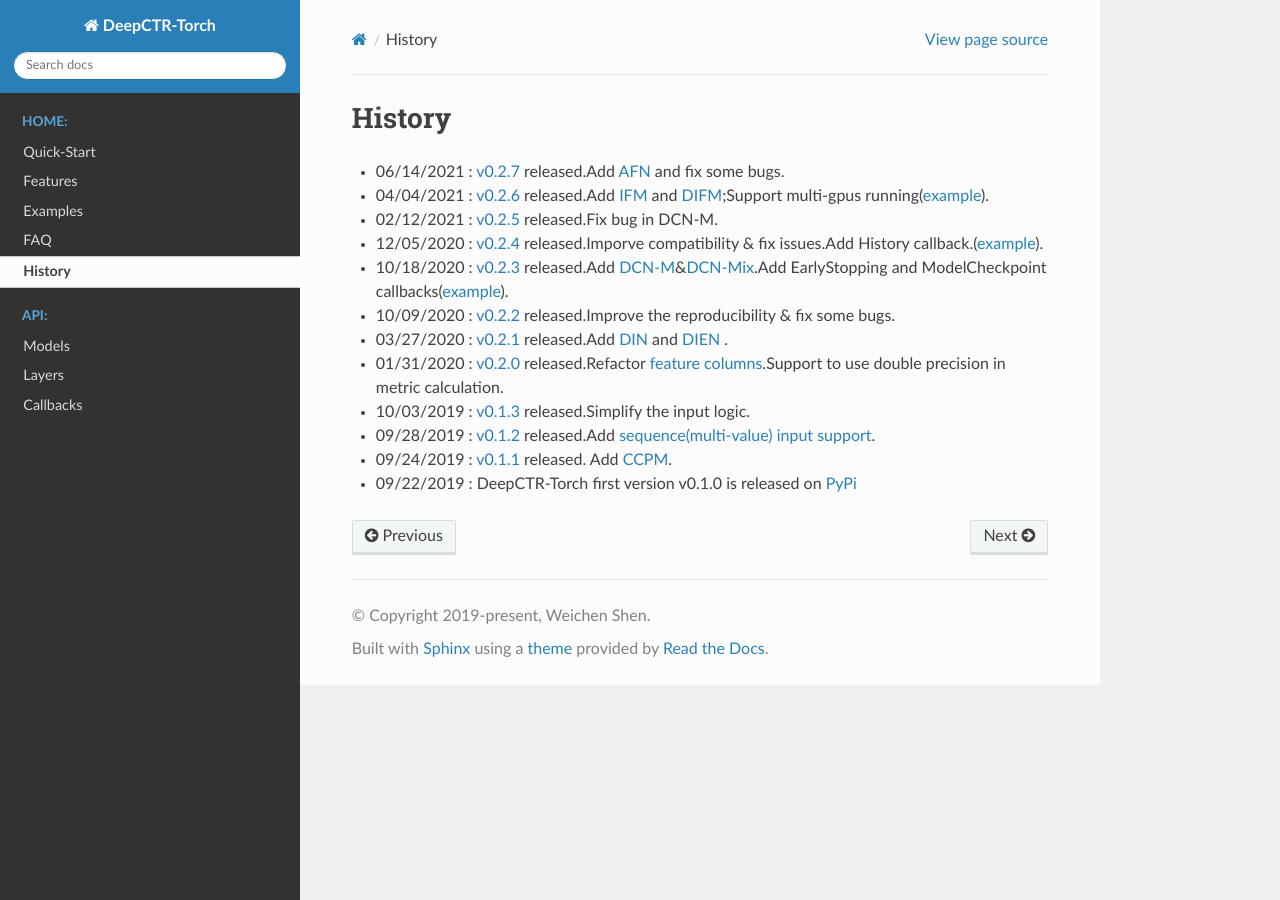
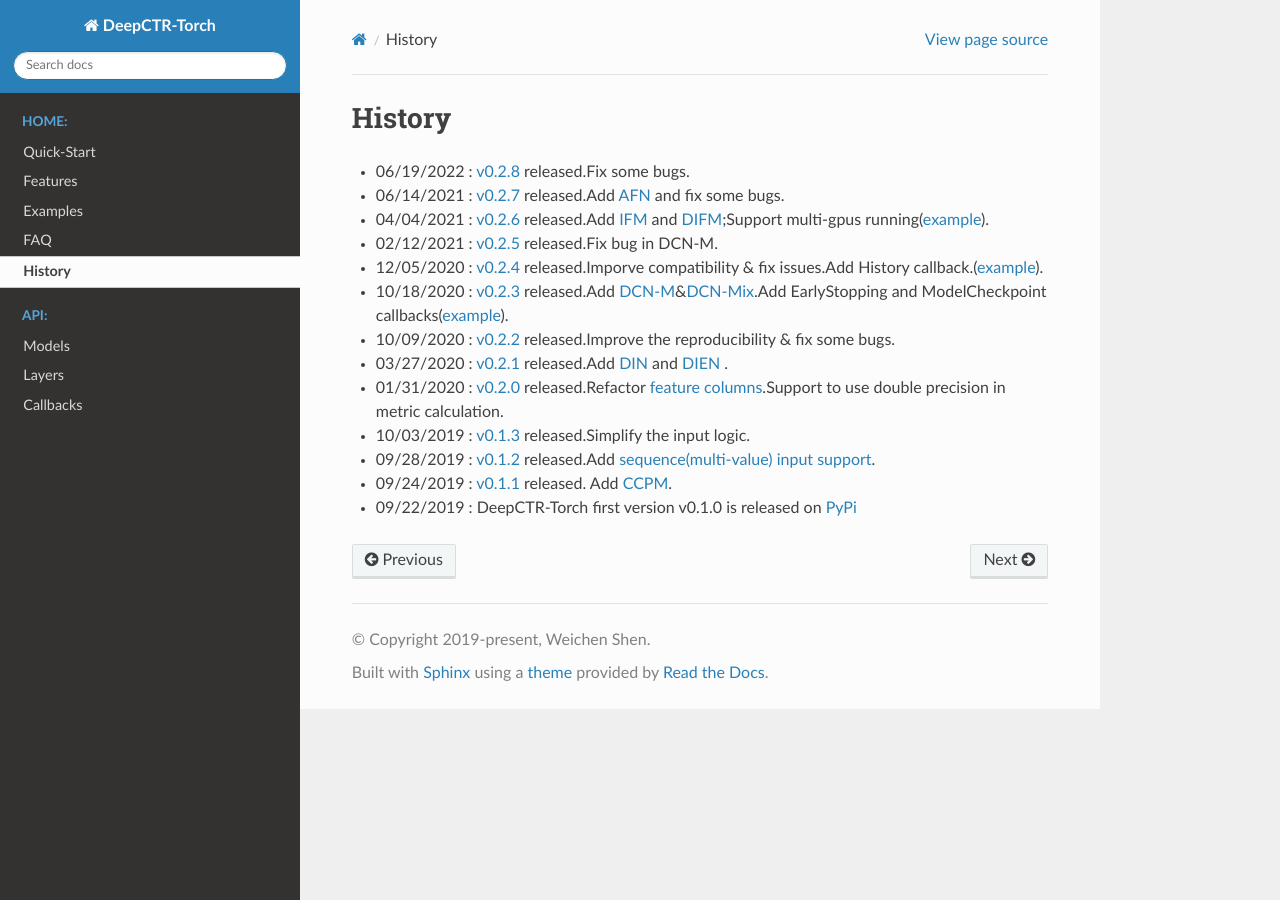
Before and after one commit to shenweichen/DeepCTR-Torch, a Sphinx documentation site: the page built from docs/source/History.md, in a window 1280 px wide. Built offline with Sphinx 7.4.7 and the Read the Docs theme 2.0.0, drawn with Linux system fonts in a browser that asks for light colours; pages that are not in the unit, such as notebooks, are missing from menus.

Commit message:
update doc

```diff
--- a/docs/source/History.md
+++ b/docs/source/History.md
@@ -1,5 +1,6 @@
 # History
-- 06/14/2021 : [v0.2.7](https://github.com/shenweichen/DeepCTR-Torch/releases/tag/v0.2.6) released.Add [AFN](./Features.html#afn-adaptive-factorization-network-learning-adaptive-order-feature-interactions) and fix some bugs.
+- 06/19/2022 : [v0.2.8](https://github.com/shenweichen/DeepCTR-Torch/releases/tag/v0.2.8) released.Fix some bugs.
+- 06/14/2021 : [v0.2.7](https://github.com/shenweichen/DeepCTR-Torch/releases/tag/v0.2.7) released.Add [AFN](./Features.html#afn-adaptive-factorization-network-learning-adaptive-order-feature-interactions) and fix some bugs.
 - 04/04/2021 : [v0.2.6](https://github.com/shenweichen/DeepCTR-Torch/releases/tag/v0.2.6) released.Add [IFM](./Features.html#ifm-input-aware-factorization-machine) and [DIFM](./Features.html#difm-dual-input-aware-factorization-machine);Support multi-gpus running([example](./FAQ.html#how-to-run-the-demo-with-multiple-gpus)).
 - 02/12/2021 : [v0.2.5](https://github.com/shenweichen/DeepCTR-Torch/releases/tag/v0.2.5) released.Fix bug in DCN-M.
 - 12/05/2020 : [v0.2.4](https://github.com/shenweichen/DeepCTR-Torch/releases/tag/v0.2.4) released.Imporve compatibility & fix issues.Add History callback.([example](https://deepctr-torch.readthedocs.io/en/latest/FAQ.html#set-learning-rate-and-use-earlystopping)).
--- a/docs/source/index.rst
+++ b/docs/source/index.rst
@@ -34,11 +34,12 @@
 
 News
 -----
+06/19/2022 : Fix some bugs.  `Changelog <https://github.com/shenweichen/DeepCTR-Torch/releases/tag/v0.2.8>`_
+
 06/14/2021 : Add `AFN <./Features.html#afn-adaptive-factorization-network-learning-adaptive-order-feature-interactions>`_ and fix some bugs.  `Changelog <https://github.com/shenweichen/DeepCTR-Torch/releases/tag/v0.2.7>`_
 
 04/04/2021 : Add `IFM <./Features.html#ifm-input-aware-factorization-machine>`_ and `DIFM <./Features.html#difm-dual-input-aware-factorization-machine>`_ . Support multi-gpus running(`example <./FAQ.html#how-to-run-the-demo-with-multiple-gpus>`_). `Changelog <https://github.com/shenweichen/DeepCTR-Torch/releases/tag/v0.2.6>`_
 
-02/12/2021 : Fix bug in DCN-M. `Changelog <https://github.com/shenweichen/DeepCTR-Torch/releases/tag/v0.2.4>`_
 
 DisscussionGroup
 -----------------------
```
